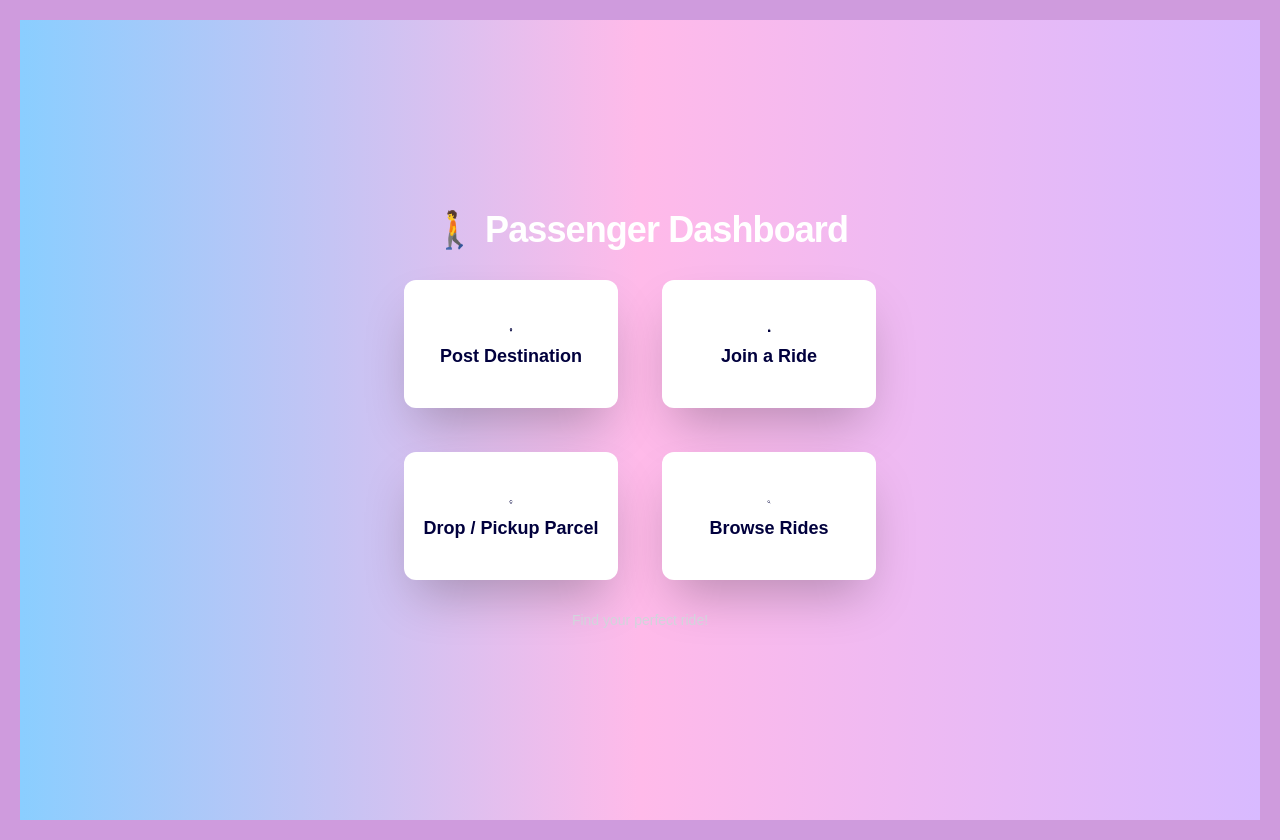
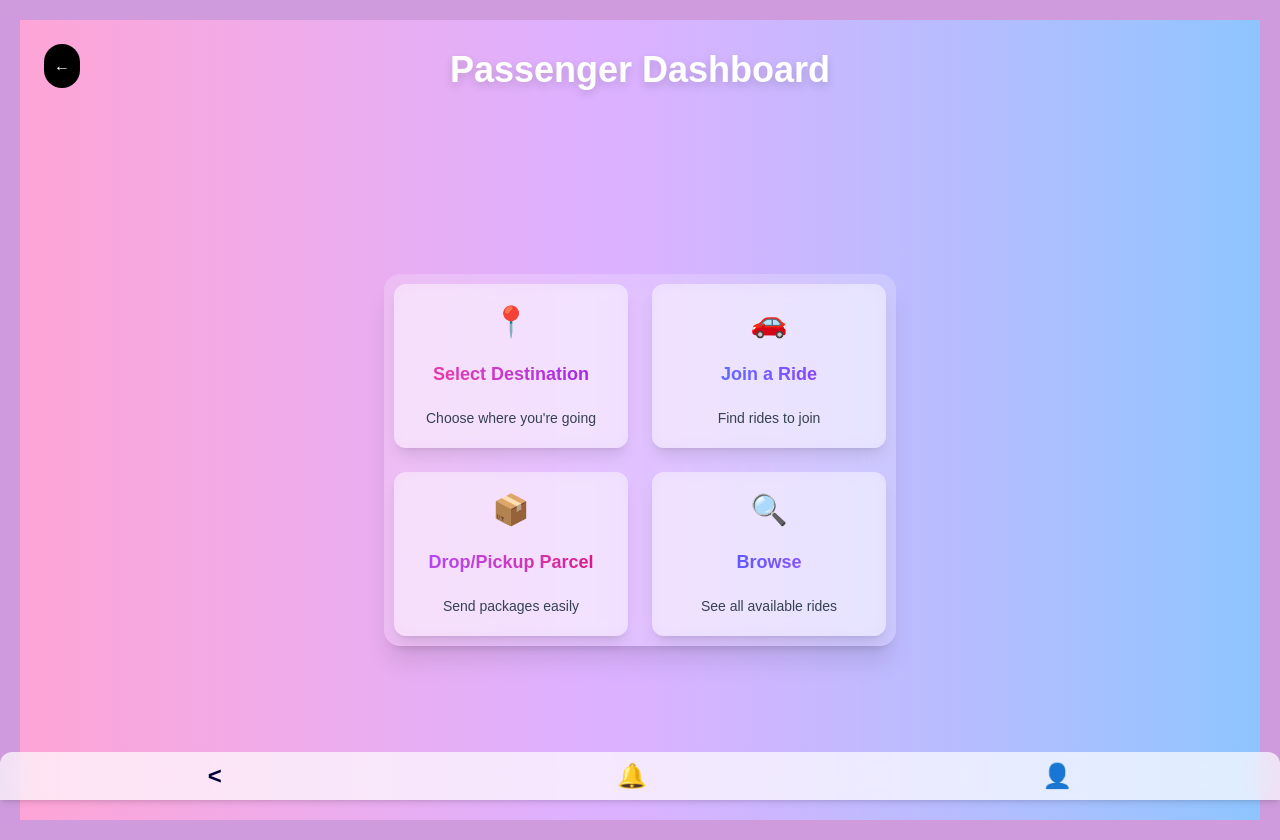
Before and after one commit to ellijane11/DSA-MINI-PROJECT, a Next.js app: page /passenger in a window 1280 px wide. Built offline with nearby package versions, Linux system fonts and the light colour scheme.

Commit message:
Update page.tsx

```diff
--- a/src/app/passenger/page.tsx
+++ b/src/app/passenger/page.tsx
@@ -1,74 +1,106 @@
+
+"use client";
+
 import React from "react";
+import { useRouter } from "next/navigation";
 
-// This component uses a 2x2 grid layout with white cards for a clean, driver dashboard-like appearance.
-export default function PassengerDashboard() {
-    // Note: Replaced 'next/link' with standard '<a>' tags for universal compatibility.
+export default function DriverDashboard() {
+    const router = useRouter();
+
     return (
-        <div className="min-h-screen text-white flex flex-col items-center justify-center"
-             style={{ backgroundImage: "linear-gradient(to right, var(--btn-grad-start), var(--btn-grad-mid), var(--btn-grad-end))",
-             }}>
-            <h1 className="text-4xl font-extrabold mb-10 text-center tracking-tight">
-                🚶 Passenger Dashboard
-            </h1>
+        <div className="min-h-screen flex flex-col justify-between bg-gradient-to-r from-pink-300 via-purple-300 to-blue-300 relative">
 
-            {/* Grid Container for 2x2 layout */}
-            <div className="grid grid-cols-2 gap-6 max-w-lg w-full">
+            {/* Back button */}
+            <button
+                onClick={() => router.push("/choose")}
+                className="absolute top-6 left-6 z-30 p-2 rounded-full bg-black bg-opacity-40 text-white hover:bg-opacity-60 transition"
+                aria-label="Go back to role selection"
+            >
+                ←
+            </button>
 
-                {/* 1. Post Destination */}
-                <a href="/passenger/destination" className="col-span-1">
+            {/* Top Heading */}
+            <header className="p-6 text-center">
+                <h1 className="text-4xl font-extrabold text-white drop-shadow-lg">
+                   Passenger Dashboard
+                </h1>
+            </header>
+
+            {/* Main content with glassmorphism */}
+            <div className="flex-grow flex items-center justify-center p-6">
+                <div className="grid grid-cols-2 gap-6 bg-white/20 backdrop-blur-md rounded-2xl shadow-xl p-6 w-full max-w-lg">
+
+                    {/* Select Destination */}
                     <button
-                        // Shared card style for uniform size and aesthetics
-                        className="w-full h-32 py-4 px-3 rounded-xl bg-white text-[#01003d] font-bold text-lg shadow-2xl hover:bg-gray-100 transition duration-200 transform hover:scale-[1.03] flex flex-col items-center justify-center text-center"
+                        onClick={() => router.push("/passenger/destination")}
+                        className="bg-white/40 backdrop-blur-sm shadow-lg rounded-xl p-6 text-center hover:shadow-xl hover:scale-[1.03] transition transform"
                     >
-                        {/* Icon for Post Destination (Map Pin) */}
-                        <svg xmlns="http://www.w3.org/2000/svg" className="h-6 w-6 mb-2" viewBox="0 0 24 24" fill="currentColor">
-                            <path d="M12 2C8.13 2 5 5.13 5 9c0 5.25 7 13 7 13s7-7.75 7-13c0-3.87-3.13-7-7-7zm0 9.5c-1.38 0-2.5-1.12-2.5-2.5S10.62 6.5 12 6.5s2.5 1.12 2.5 2.5S13.38 11.5 12 11.5z"/>
-                        </svg>
-                        Post Destination
+                        <div className="text-3xl">📍</div>
+                        <h2 className="text-lg font-bold bg-gradient-to-r from-pink-500 to-purple-600 bg-clip-text text-transparent">
+                            Select Destination
+                        </h2>
+                        <p className="text-gray-700 text-sm">Choose where you're going</p>
                     </button>
+
+                    {/* Join a Ride */}
+                    <button
+                        onClick={() => router.push("/passenger/join-ride")}
+                        className="bg-white/40 backdrop-blur-sm shadow-lg rounded-xl p-6 text-center hover:shadow-xl hover:scale-[1.03] transition transform"
+                    >
+                        <div className="text-3xl">🚗</div>
+                        <h2 className="text-lg font-bold bg-gradient-to-r from-blue-500 to-purple-600 bg-clip-text text-transparent">
+                            Join a Ride
+                        </h2>
+                        <p className="text-gray-700 text-sm">Find rides to join</p>
+                    </button>
+
+                    {/* Drop/Pickup Parcel */}
+                    <button
+                        onClick={() => router.push("/driver/parcel")}
+                        className="bg-white/40 backdrop-blur-sm shadow-lg rounded-xl p-6 text-center hover:shadow-xl hover:scale-[1.03] transition transform"
+                    >
+                        <div className="text-3xl">📦</div>
+                        <h2 className="text-lg font-bold bg-gradient-to-r from-purple-500 to-pink-600 bg-clip-text text-transparent">
+                            Drop/Pickup Parcel
+                        </h2>
+                        <p className="text-gray-700 text-sm">Send packages easily</p>
+                    </button>
+
+                    {/* Browse */}
+                    <button
+                        onClick={() => router.push("/driver/browse")}
+                        className="bg-white/40 backdrop-blur-sm shadow-lg rounded-xl p-6 text-center hover:shadow-xl hover:scale-[1.03] transition transform"
+                    >
+                        <div className="text-3xl">🔍</div>
+                        <h2 className="text-lg font-bold bg-gradient-to-r from-blue-600 to-purple-500 bg-clip-text text-transparent">
+                            Browse
+                        </h2>
+                        <p className="text-gray-700 text-sm">See all available rides</p>
+                    </button>
+                </div>
+            </div>
+
+            {/* Bottom Nav Bar (icons only, small height) */}
+            <div className="fixed bottom-0 left-0 right-0 bg-white/70 backdrop-blur-md text-[#01003d] flex justify-around items-center h-12 rounded-t-xl shadow-md">
+                {/* Back */}
+                <button
+                    onClick={() => router.push("/choose")}
+                    className="text-2xl font-bold hover:text-blue-600"
+                    aria-label="Back to role selection"
+                >
+                    &lt;
+                </button>
+
+                {/* Requests */}
+                <a href="/driver/requests" className="text-2xl hover:text-blue-600">
+                    🔔
                 </a>
 
-                {/* 2. Join a Ride */}
-                <a href="/passenger/join-ride" className="col-span-1">
-                    <button
-                        className="w-full h-32 py-4 px-3 rounded-xl bg-white text-[#01003d] font-bold text-lg shadow-2xl hover:bg-gray-100 transition duration-200 transform hover:scale-[1.03] flex flex-col items-center justify-center text-center"
-                    >
-                        {/* Icon for Join a Ride (Shared Trip) */}
-                        <svg xmlns="http://www.w3.org/2000/svg" className="h-6 w-6 mb-2" viewBox="0 0 24 24" fill="currentColor">
-                            <path d="M18 10h-2V7c0-1.66-1.34-3-3-3s-3 1.34-3 3v3H8c-1.1 0-2 .9-2 2v10c0 1.1.9 2 2 2h10c1.1 0 2-.9 2-2V12c0-1.1-.9-2-2-2zM13 7c0-.55.45-1 1-1s1 .45 1 1v3h-2V7z"/>
-                        </svg>
-                        Join a Ride
-                    </button>
-                </a>
-
-                {/* 3. Drop / Pickup Parcel */}
-                <a href="/passenger/parcel" className="col-span-1">
-                    <button
-                        className="w-full h-32 py-4 px-3 rounded-xl bg-white text-[#01003d] font-bold text-lg shadow-2xl hover:bg-gray-100 transition duration-200 transform hover:scale-[1.03] flex flex-col items-center justify-center text-center"
-                    >
-                        {/* Icon for Parcel (Package/Box) */}
-                        <svg xmlns="http://www.w3.org/2000/svg" className="h-6 w-6 mb-2" viewBox="0 0 24 24" fill="currentColor">
-                            <path d="M12 2c-4.97 0-9 4.03-9 9 0 3.84 2.45 7.15 6 8.49V22h6v-2.51c3.55-1.34 6-4.65 6-8.49 0-4.97-4.03-9-9-9zm-1 15.48c-2.81-.72-5-3.35-5-6.48 0-3.87 3.13-7 7-7s7 3.13 7 7c0 3.13-2.19 5.76-5 6.48V13h-4v4.48z"/>
-                        </svg>
-                        Drop / Pickup Parcel
-                    </button>
-                </a>
-
-                {/* 4. Browse Rides */}
-                <a href="/passenger/browse" className="col-span-1">
-                    <button
-                        className="w-full h-32 py-4 px-3 rounded-xl bg-white text-[#01003d] font-bold text-lg shadow-2xl hover:bg-gray-100 transition duration-200 transform hover:scale-[1.03] flex flex-col items-center justify-center text-center"
-                    >
-                        {/* Icon for Browse Rides (Search) */}
-                        <svg xmlns="http://www.w3.org/2000/svg" className="h-6 w-6 mb-2" viewBox="0 0 24 24" fill="currentColor">
-                            <path d="M15.5 14h-.79l-.28-.27C15.41 12.59 16 11.11 16 9.5 16 5.91 13.09 3 9.5 3S3 5.91 3 9.5 5.91 16 9.5 16c1.61 0 3.09-.59 4.23-1.57l.27.28v.79l5 4.99L20.49 19l-4.99-5zm-6 0C7.01 14 5 11.99 5 9.5S7.01 5 9.5 5 14 7.01 14 9.5 11.99 14 9.5 14z"/>
-                        </svg>
-                        Browse Rides
-                    </button>
+                {/* Profile */}
+                <a href="/driver/profile" className="text-2xl hover:text-blue-600">
+                    👤
                 </a>
             </div>
-
-            <p className="mt-8 text-gray-300 text-sm">Find your perfect ride!</p>
         </div>
     );
 }
```
